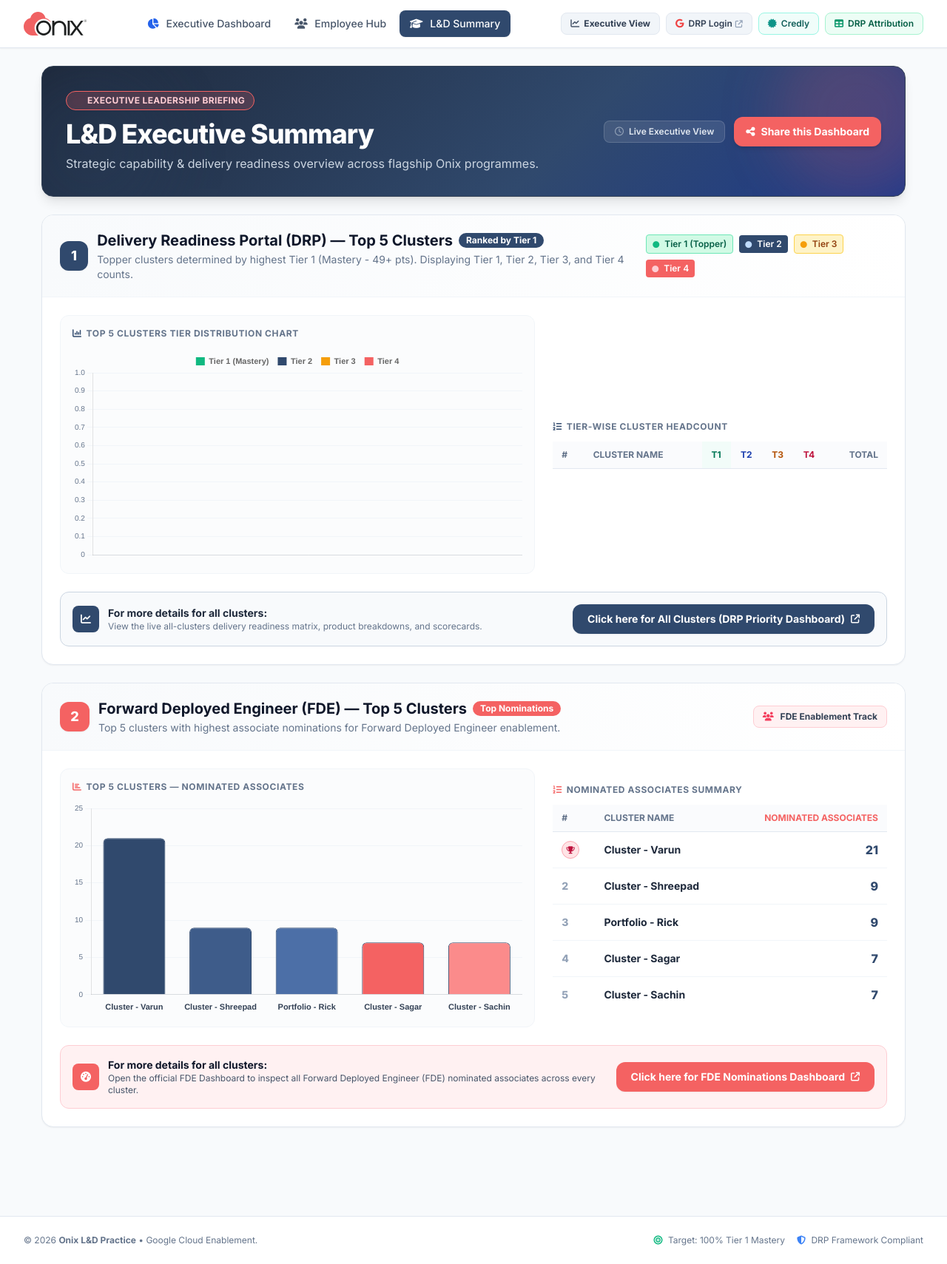
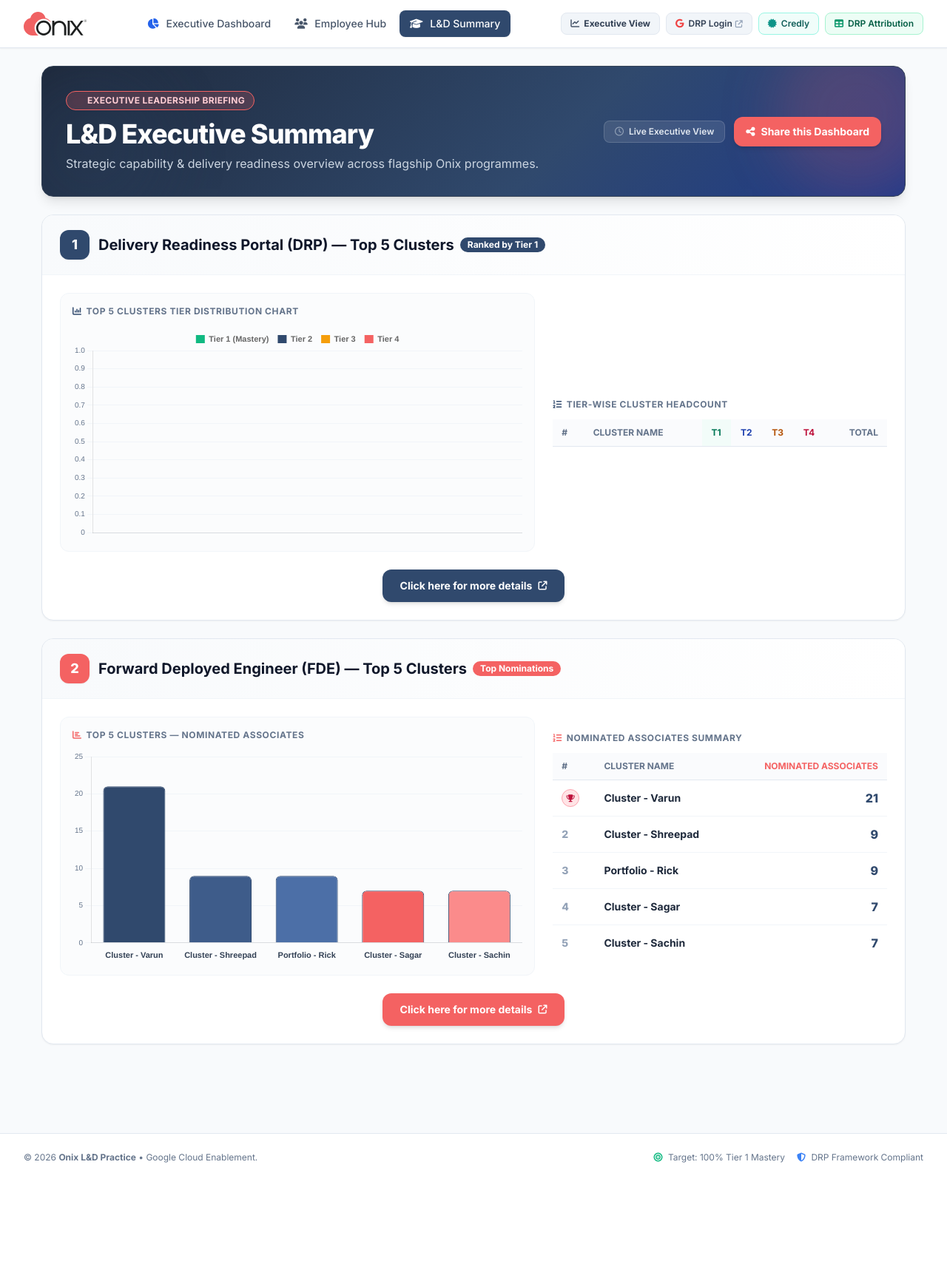
Before and after one commit to nikhilshelke-spec/onix-drp-portal, a Flask app: page /ld_summary in a window 1280 px wide. Shown: the whole page at 74% size. After the commit the page ends 1572 px from the top, so only its background shows below. Run offline with Flask 3, Linux system fonts and the light colour scheme; data that the repository does not hold is empty; some libraries are stand-ins or nearby versions.

Commit message:
Clean L&D summary: center more details buttons, remove tier legend/subtitles, and ensure unrestricted single-page sharing

```diff
--- a/app.py
+++ b/app.py
@@ -71,7 +71,7 @@ def setup_role():
 
     # Single-page restriction for L&D Executive view (strictly only this 1 page)
     if (session.get('single_page_scope') == 'ld_summary' or request.args.get('view') == 'executive') and not session.get('is_owner'):
-        if request.endpoint and request.endpoint not in ['ld_summary', 'static', 'api_version', 'ping']:
+        if request.endpoint and request.endpoint not in ['ld_summary', 'priority_dashboard', 'static', 'api_version', 'ping']:
             return redirect(url_for('ld_summary'))
 
 @app.context_processor
@@ -210,6 +210,12 @@ def priority_dashboard():
 @app.route('/ld_summary')
 @app.route('/ld_executive_summary')
 def ld_summary():
+    if request.args.get('view') == 'executive':
+        session['single_page_scope'] = 'ld_summary'
+        if not session.get('is_owner'):
+            session['role'] = 'leader'
+            session['is_owner'] = False
+
     priority_charts = drp_service.get_priority_chart_data()
     cluster_dist = priority_charts.get('cluster_dist', [])
 
--- a/templates/base.html
+++ b/templates/base.html
@@ -310,7 +310,7 @@
                 <span id="copyLdBtnText">Copy Link</span>
               </button>
             </div>
-            <p class="text-[11px] text-slate-500">Opening this link displays <strong>strictly the L&D Executive Summary page</strong>. All other portal tabs and admin tools are hidden.</p>
+            <p class="text-[11px] text-slate-500">Opening this link displays <strong>strictly the L&D Executive Summary page</strong>. No login or authorization required — open for anyone within Onix with this link. All other portal tabs and admin tools are hidden.</p>
           </div>
 
           <!-- Add Specific Executive Leader -->
@@ -352,9 +352,21 @@
       const m = document.getElementById('ldShareModal');
       if (m) {
         m.classList.remove('hidden');
+        const input = document.getElementById('directLdLinkInput');
+        if (input) {
+          let baseUrl = "https://onix-drp-portal.onrender.com";
+          if (window.location.hostname !== '127.0.0.1' && window.location.hostname !== 'localhost') {
+            baseUrl = window.location.origin;
+          }
+          input.value = baseUrl + "/ld_summary?view=executive";
+        }
         loadLdLeaders();
       } else {
-        const link = "https://onix-drp-portal.onrender.com/ld_summary?view=executive";
+        let baseUrl = "https://onix-drp-portal.onrender.com";
+        if (window.location.hostname !== '127.0.0.1' && window.location.hostname !== 'localhost') {
+          baseUrl = window.location.origin;
+        }
+        const link = baseUrl + "/ld_summary?view=executive";
         if (navigator.clipboard) {
           navigator.clipboard.writeText(link).then(() => alert('Executive Link copied to clipboard:\n\n' + link));
         } else {
--- a/templates/ld_summary.html
+++ b/templates/ld_summary.html
@@ -50,7 +50,7 @@
     <div class="bg-white rounded-2xl shadow-sm border border-slate-200 overflow-hidden">
 
         <!-- Header -->
-        <div class="px-6 py-5 border-b border-slate-100 flex flex-col sm:flex-row sm:items-center sm:justify-between gap-3 bg-gradient-to-r from-slate-50 to-white">
+        <div class="px-6 py-5 border-b border-slate-100 flex items-center justify-between gap-3 bg-gradient-to-r from-slate-50 to-white">
             <div class="flex items-center gap-3">
                 <span class="w-10 h-10 rounded-xl flex items-center justify-center text-white font-black text-lg shadow-sm" style="background-color: #30496d;">
                     1
@@ -62,26 +62,7 @@
                             Ranked by Tier 1
                         </span>
                     </h2>
-                    <p class="text-xs sm:text-sm text-slate-500 mt-0.5">
-                        Topper clusters determined by highest Tier 1 (Mastery - 49+ pts). Displaying Tier 1, Tier 2, Tier 3, and Tier 4 counts.
-                    </p>
                 </div>
-            </div>
-
-            <!-- Tier Legend Badges -->
-            <div class="flex flex-wrap items-center gap-2 text-xs font-semibold">
-                <span class="px-2 py-1 rounded bg-emerald-100 text-emerald-800 border border-emerald-300">
-                    <i class="fa-solid fa-circle text-emerald-500 mr-1 text-[9px]"></i> Tier 1 (Topper)
-                </span>
-                <span class="px-2 py-1 rounded text-white" style="background-color: #30496d;">
-                    <i class="fa-solid fa-circle text-blue-200 mr-1 text-[9px]"></i> Tier 2
-                </span>
-                <span class="px-2 py-1 rounded bg-amber-100 text-amber-800 border border-amber-300">
-                    <i class="fa-solid fa-circle text-amber-500 mr-1 text-[9px]"></i> Tier 3
-                </span>
-                <span class="px-2 py-1 rounded text-white" style="background-color: #f46262;">
-                    <i class="fa-solid fa-circle text-rose-200 mr-1 text-[9px]"></i> Tier 4
-                </span>
             </div>
         </div>
 
@@ -153,27 +134,12 @@
                 </div>
             </div>
 
-            <!-- ─── REQUIRED DRP NOTE & LINK ─── -->
-            <div class="mt-6 p-4 rounded-xl border flex flex-col sm:flex-row items-start sm:items-center justify-between gap-4"
-                 style="background-color: #f8fafc; border-color: #cbd5e1;">
-                <div class="flex items-center gap-3">
-                    <span class="w-9 h-9 rounded-lg flex items-center justify-center text-white shrink-0" style="background-color: #30496d;">
-                        <i class="fa-solid fa-chart-line text-sm"></i>
-                    </span>
-                    <div>
-                        <p class="text-sm font-bold text-slate-800">
-                            For more details for all clusters:
-                        </p>
-                        <p class="text-xs text-slate-500">
-                            View the live all-clusters delivery readiness matrix, product breakdowns, and scorecards.
-                        </p>
-                    </div>
-                </div>
-
+            <!-- ─── DRP MORE DETAILS LINK ─── -->
+            <div class="mt-6 flex justify-center items-center">
                 <a href="{{ drp_details_url }}" target="_blank"
-                   class="inline-flex items-center gap-2 px-5 py-2.5 rounded-xl font-bold text-sm text-white shadow-sm transition hover:scale-105 active:scale-95 shrink-0"
-                   style="background-color: #30496d;">
-                    <span>Click here for All Clusters (DRP Priority Dashboard)</span>
+                   class="inline-flex items-center gap-2 px-6 py-3 rounded-xl font-bold text-sm text-white shadow-md transition hover:scale-105 active:scale-95"
+                   style="background-color: #30496d;" title="Open live all-clusters DRP Priority Dashboard">
+                    <span>Click here for more details</span>
                     <i class="fa-solid fa-arrow-up-right-from-square text-xs"></i>
                 </a>
             </div>
@@ -186,7 +152,7 @@
     <div class="bg-white rounded-2xl shadow-sm border border-slate-200 overflow-hidden">
 
         <!-- Header -->
-        <div class="px-6 py-5 border-b border-slate-100 flex flex-col sm:flex-row sm:items-center sm:justify-between gap-3 bg-gradient-to-r from-slate-50 to-white">
+        <div class="px-6 py-5 border-b border-slate-100 flex items-center justify-between gap-3 bg-gradient-to-r from-slate-50 to-white">
             <div class="flex items-center gap-3">
                 <span class="w-10 h-10 rounded-xl flex items-center justify-center text-white font-black text-lg shadow-sm" style="background-color: #f46262;">
                     2
@@ -198,14 +164,7 @@
                             Top Nominations
                         </span>
                     </h2>
-                    <p class="text-xs sm:text-sm text-slate-500 mt-0.5">
-                        Top 5 clusters with highest associate nominations for Forward Deployed Engineer enablement.
-                    </p>
                 </div>
-            </div>
-
-            <div class="text-xs font-bold text-slate-700 bg-rose-50 px-3 py-1.5 rounded-lg border border-rose-200">
-                <i class="fa-solid fa-users text-rose-500 mr-1.5"></i> FDE Enablement Track
             </div>
         </div>
 
@@ -261,27 +220,12 @@
                 </div>
             </div>
 
-            <!-- ─── REQUIRED FDE NOTE & LINK ─── -->
-            <div class="mt-6 p-4 rounded-xl border flex flex-col sm:flex-row items-start sm:items-center justify-between gap-4"
-                 style="background-color: #fff1f2; border-color: #fecdd3;">
-                <div class="flex items-center gap-3">
-                    <span class="w-9 h-9 rounded-lg flex items-center justify-center text-white shrink-0" style="background-color: #f46262;">
-                        <i class="fa-solid fa-gauge-high text-sm"></i>
-                    </span>
-                    <div>
-                        <p class="text-sm font-bold text-slate-900">
-                            For more details for all clusters:
-                        </p>
-                        <p class="text-xs text-slate-600">
-                            Open the official FDE Dashboard to inspect all Forward Deployed Engineer (FDE) nominated associates across every cluster.
-                        </p>
-                    </div>
-                </div>
-
+            <!-- ─── FDE MORE DETAILS LINK ─── -->
+            <div class="mt-6 flex justify-center items-center">
                 <a href="{{ fde_details_url }}" target="_blank"
-                   class="inline-flex items-center gap-2 px-5 py-2.5 rounded-xl font-bold text-sm text-white shadow-sm transition hover:scale-105 active:scale-95 shrink-0"
-                   style="background-color: #f46262;">
-                    <span>Click here for FDE Nominations Dashboard</span>
+                   class="inline-flex items-center gap-2 px-6 py-3 rounded-xl font-bold text-sm text-white shadow-md transition hover:scale-105 active:scale-95"
+                   style="background-color: #f46262;" title="Open official FDE Dashboard">
+                    <span>Click here for more details</span>
                     <i class="fa-solid fa-arrow-up-right-from-square text-xs"></i>
                 </a>
             </div>
```
